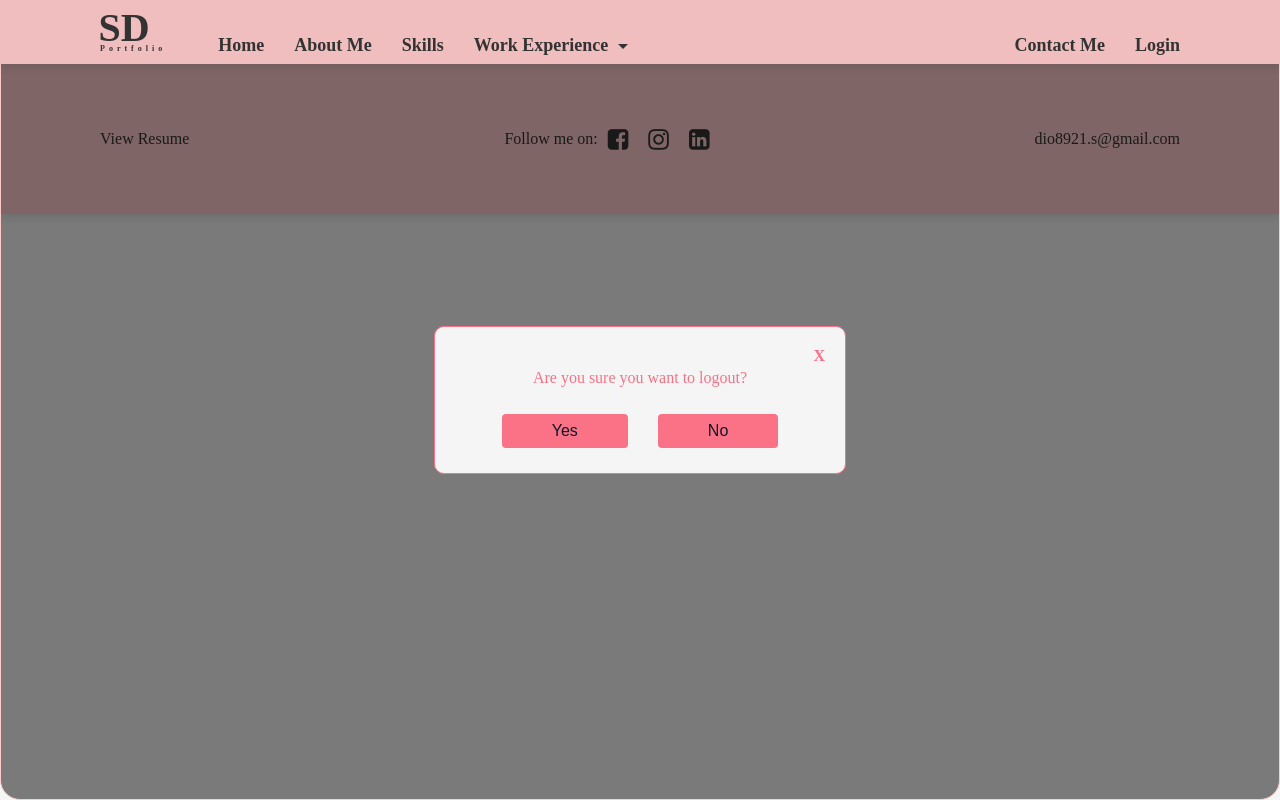
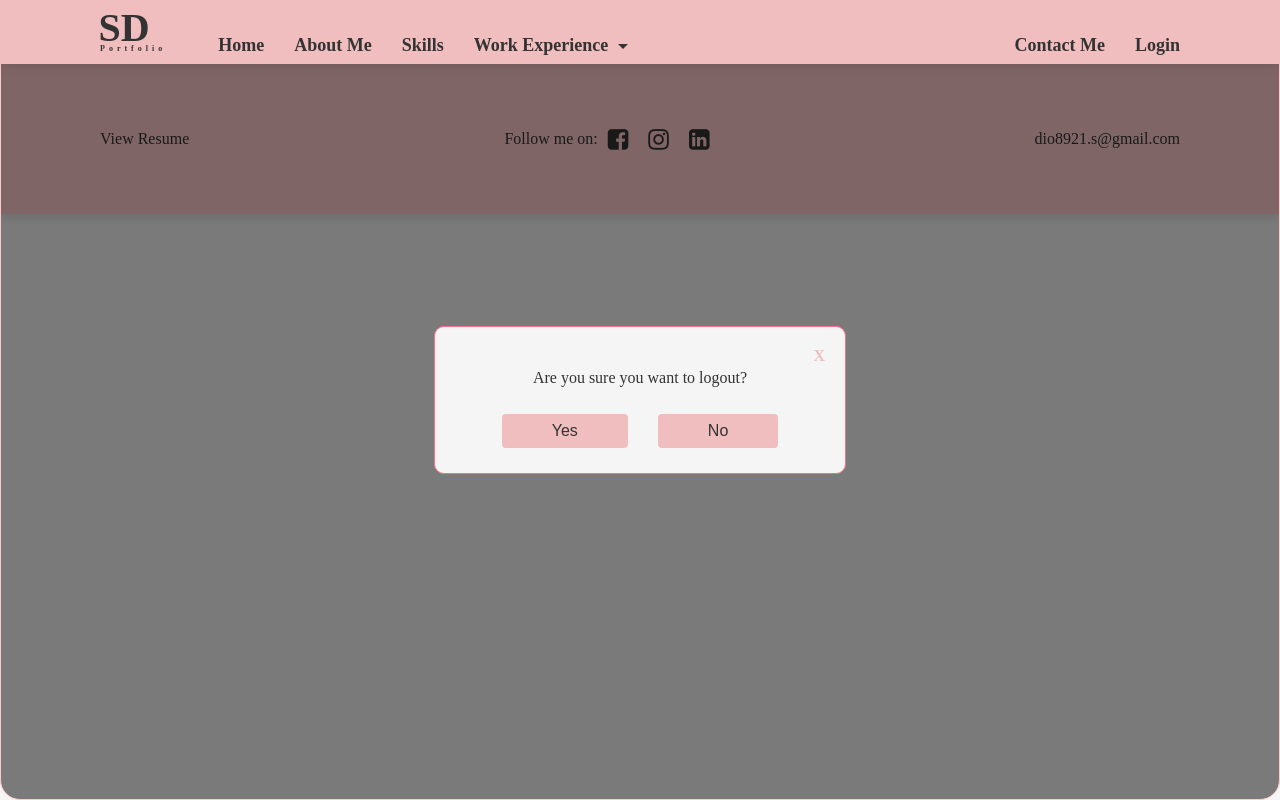
Before and after one commit to maineG95/maine, an Angular app: page /logout in a window 1280 px wide. Built offline with nearby package versions, Linux system fonts and the light colour scheme.

Commit message:
Color of modal

```diff
--- a/src/app/core/components/logout/logout.component.scss
+++ b/src/app/core/components/logout/logout.component.scss
@@ -23,9 +23,6 @@
   border: 1px solid $coral;
 }
 
-
-
-
 .container {
   color:$charcoal;
 }
@@ -35,7 +32,7 @@
   text-align: center;
   padding-top: 30px;
   margin: 0px;
-  color:$coral;
+  color:$charcoal;
   line-height: 2;
 }
 
--- a/src/theme/theme.scss
+++ b/src/theme/theme.scss
@@ -28,7 +28,7 @@
   right: 20px;
   font-size: 16px;
   cursor: pointer;
-  color: $coral;
+  color: $softPink;
   font-weight: bold;
 }
 
@@ -68,14 +68,14 @@
   padding: 8px 50px;
   border: none;
   border-radius: 4px;
-  background: $coral;
-  color: $textPrimary;
+  background: $softPink;
+  color: $charcoal;
   cursor: pointer;
   transition: 0.5s;
 }
 
 .modal-btn:hover {
-  background:$softPink;
+  background:$lightCoral;
   transform: scale(1.05);
 }
 
```
